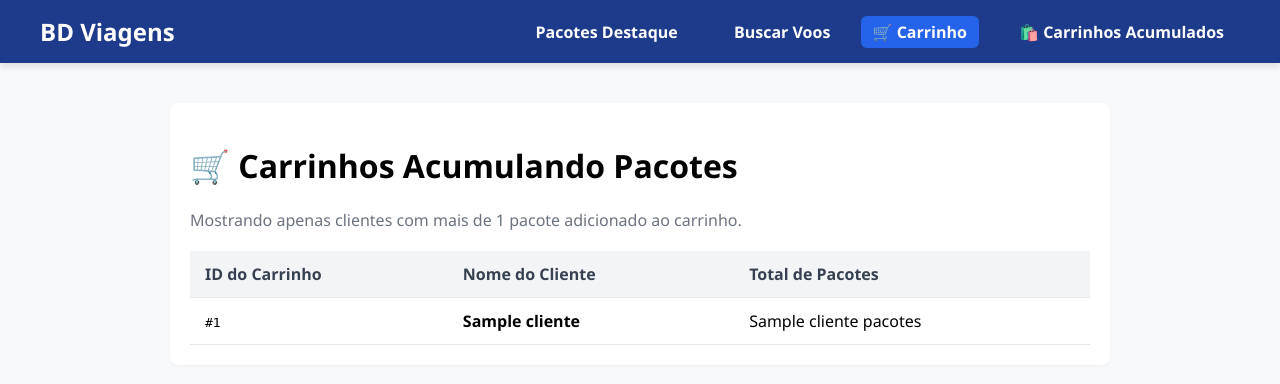
After one commit to DerickSchereder/Projeto-Final-Banco-de-dados, a Flask app: page /carrinhos-acumulados in a window 1280 px wide. The commit adds this page. Shown: the top 384 px of the page. Run offline with Flask 3, Linux system fonts and the light colour scheme; a database or web service that is not in the repository returns one stand-in record (values such as "Sample title"); some libraries are stand-ins or nearby versions.

Commit message:
consulta 6

```diff
--- a/app.py
+++ b/app.py
@@ -158,6 +158,29 @@ def voos():
 
     return render_template('voos.html', voos=resultados_voos, aeroportos=lista_aeroportos)
 
+# ----------------- ROTA: CARRINHOS COM MAIS DE 1 PACOTE -----------------
+@app.route('/carrinhos-acumulados')
+def carrinhos_acumulados():
+    conn = obter_conexao()
+    cursor = conn.cursor()
+
+    # Executa a sua consulta exatamente como você definiu
+    cursor.execute("""
+        SELECT id_carrinho, nome_cliente, SUM(quantidade) AS total_pacotes
+        FROM Cliente
+        NATURAL JOIN Carrinho
+        NATURAL JOIN Item_Pacote
+        GROUP BY id_carrinho, nome_cliente
+        HAVING SUM(quantidade) > 1;
+    """)
+    resultados = cursor.fetchall()
+
+    cursor.close()
+    conn.close()
+
+    # Envia os dados para a nova página HTML
+    return render_template('carrinho_com_pacote.html', dados_relatorio=resultados)
+
 if __name__ == '__main__':
     modo_debug = os.getenv("FLASK_DEBUG") == "True"
     app.run(debug=modo_debug)
--- /dev/null
+++ b/static/css/carrinho_com_pacote.css
@@ -0,0 +1,39 @@
+.relatorio-container {
+    max-width: 900px;
+    margin: 30px auto;
+    padding: 20px;
+    background: white;
+    border-radius: 8px;
+    box-shadow: 0 1px 3px rgba(0,0,0,0.05);
+}
+
+.tabela-relatorio {
+    width: 100%;
+    border-collapse: collapse;
+    margin-top: 20px;
+}
+
+.tabela-relatorio th, .tabela-relatorio td {
+    padding: 12px 15px;
+    text-align: left;
+    border-bottom: 1px solid #e5e7eb;
+}
+
+.tabela-relatorio th {
+    background-color: #f3f4f6;
+    color: #374151;
+    font-weight: bold;
+}
+
+.tabela-relatorio tr:hover {
+    background-color: #f9fafb;
+}
+
+.badge-alerta {
+    background-color: #fef3c7;
+    color: #d97706;
+    padding: 4px 8px;
+    border-radius: 4px;
+    font-size: 12px;
+    font-weight: bold;
+}
--- a/templates/base.html
+++ b/templates/base.html
@@ -15,6 +15,7 @@
             <a href="/pacotes">Pacotes Destaque</a>
             <a href="/voos">Buscar Voos</a>
             <a href="/carrinho" style="background-color: #2563eb; color: white; padding: 5px 12px; border-radius: 6px; font-weight: bold; margin-left: 10px;">🛒 Carrinho</a>
+            <a href="/carrinhos-acumulados">🛍️ Carrinhos Acumulados</a>
         </div>
     </nav>
 
--- /dev/null
+++ b/templates/carrinho_com_pacote.html
@@ -0,0 +1,48 @@
+<!-- exibir o ID do carrinho e a soma total das quantidades de itens
+-- de pacotes adicionados, mostrando apenas carrinhos com mais de 1 pacote acumulado.
+SELECT id_carrinho, nome_cliente, SUM(quantidade) AS total_pacotes
+FROM Cliente
+NATURAL JOIN Carrinho
+NATURAL JOIN Item_Pacote
+GROUP BY id_carrinho, nome_cliente
+HAVING SUM(quantidade) > 1; -->
+
+{% extends 'base.html' %}
+
+{% block title %}Carrinhos com Mais de 1 Pacote{% endblock %}
+
+{% block extra_css %}
+<link rel="stylesheet" href="{{ url_for('static', filename='css/carrinho_com_pacote.css') }}">
+{% endblock %}
+
+{% block content %}
+<div class="relatorio-container">
+    <h1>🛒 Carrinhos Acumulando Pacotes</h1>
+    <p style="color: #6b7280;">Mostrando apenas clientes com mais de 1 pacote adicionado ao carrinho.</p>
+
+    <table class="tabela-relatorio">
+        <thead>
+            <tr>
+                <th>ID do Carrinho</th>
+                <th>Nome do Cliente</th>
+                <th>Total de Pacotes</th>
+            </tr>
+        </thead>
+        <tbody>
+            {% for linha in dados_relatorio %}
+            <tr>
+                <td><code>#{{ linha[0] }}</code></td>
+                <td><strong>{{ linha[1] }}</strong></td>
+                <td>{{ linha[2] }} pacotes</td>
+            </tr>
+            {% else %}
+            <tr>
+                <td colspan="4" style="text-align: center; color: #6b7280; padding: 25px;">
+                    Nenhum cliente possui mais de 1 pacote acumulado no carrinho neste momento.
+                </td>
+            </tr>
+            {% endfor %}
+        </tbody>
+    </table>
+</div>
+{% endblock %}
```
